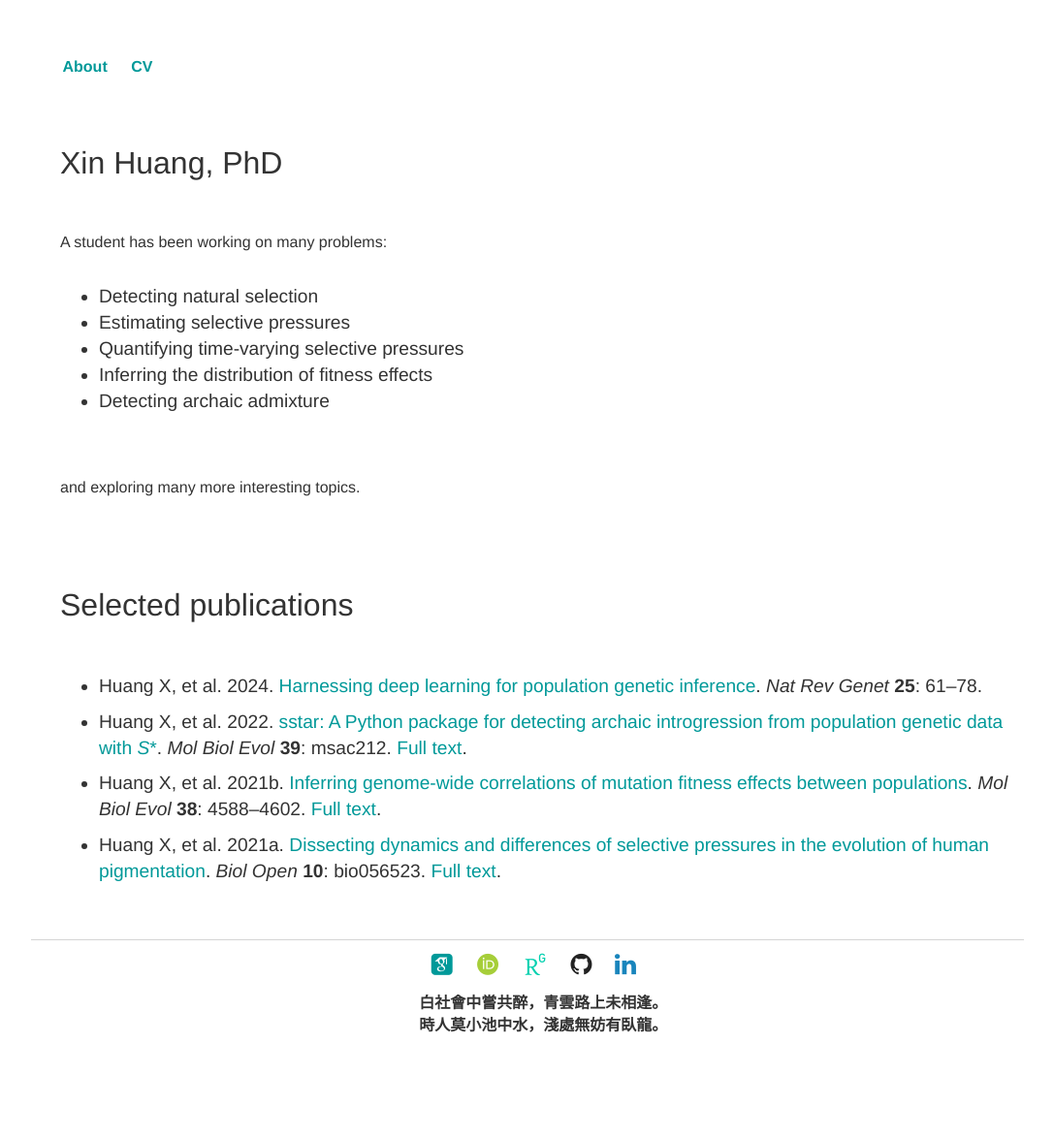
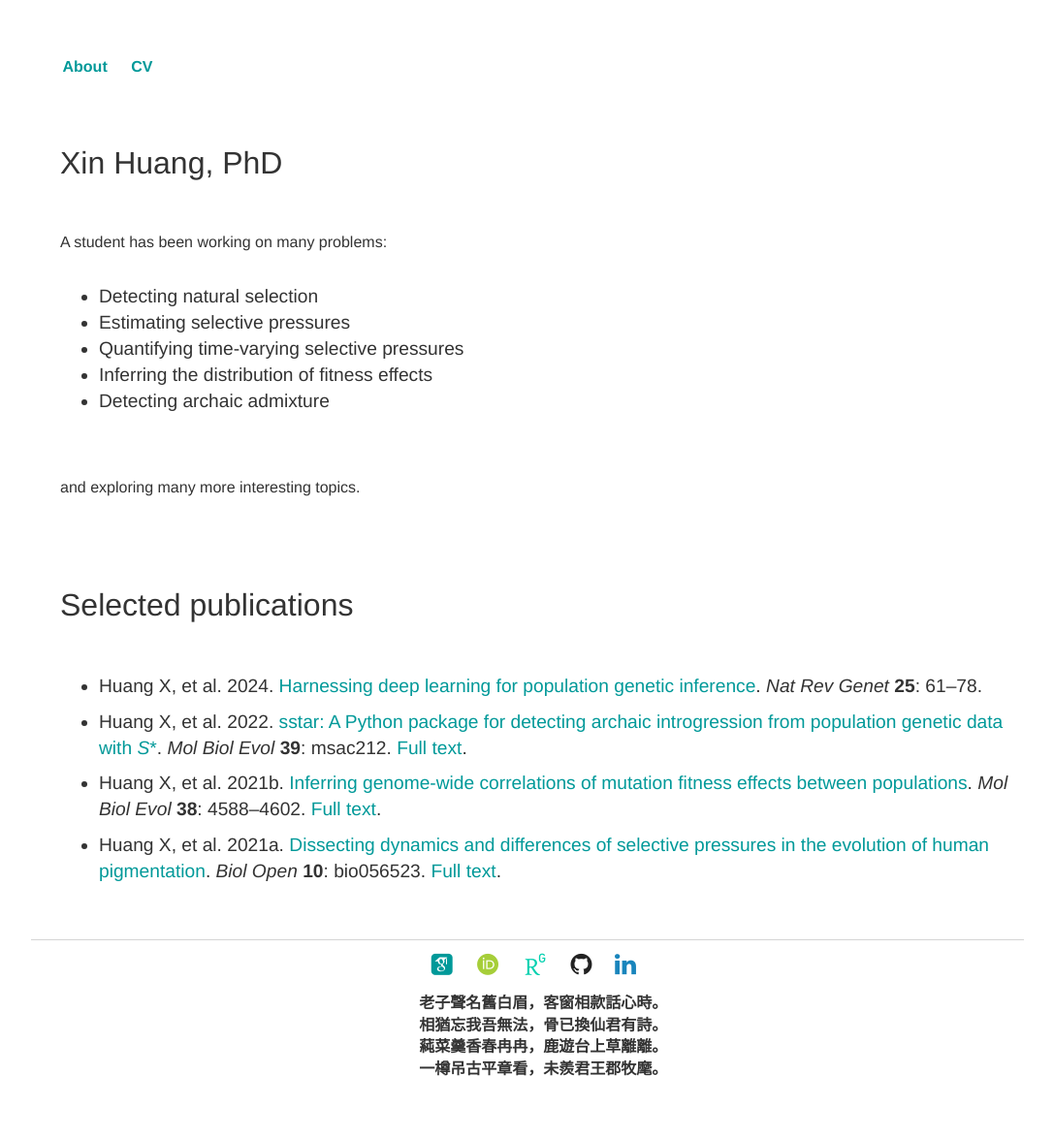
Before and after one commit to xin-huang/xin-huang.github.io, a Jekyll site: the page built from index.html, in a window 1280 px wide. Shown: the whole page at 97% size, without its empty margins (96-1183 px from the left). Built offline with Jekyll 4.4.1, drawn with Linux system fonts in a browser that asks for light colours; some web fonts are replaced; comment, search, counter and statistics services are not loaded; before the commit the page ends 1129 px from its top, so only the background shows below that.

Commit message:
Update default.html

```diff
--- a/_layouts/default.html
+++ b/_layouts/default.html
@@ -90,7 +90,8 @@
             <!-- <p class="poem" style="text-align: center">夢鎖瓊樓枕無憂，千古流芳別寒秋。<br>夕照雲舟恨歸晚，幾度爭鋒幾度休。</p> -->
 		    <!-- <p class="poem" style="text-align: center">白日依山盡，黃河入海流。<br>欲窮千里目，更上一層樓。</p> -->
 		    <!-- <p class="poem" style="text-align: center">待到秋來九月八，我花開後百花殺。<br>衝天香陣透長安，滿城盡帶黃金甲。</p> -->
-		    <p class="poem" style="text-align: center">白社會中嘗共醉，青雲路上未相逢。<br>時人莫小池中水，淺處無妨有臥龍。</p>
+		    <!-- <p class="poem" style="text-align: center">白社會中嘗共醉，青雲路上未相逢。<br>時人莫小池中水，淺處無妨有臥龍。</p> -->
+			<p class="poem" style="text-align: center">老子聲名舊白眉，客窗相款話心時。<br>相猶忘我吾無法，骨已換仙君有詩。<br>蒓菜羹香春冉冉，鹿遊台上草離離。<br>一樽吊古平章看，未羨君王郡牧麾。</p>
         </ul>
     </footer>
     {% include analytics.html %}
```
